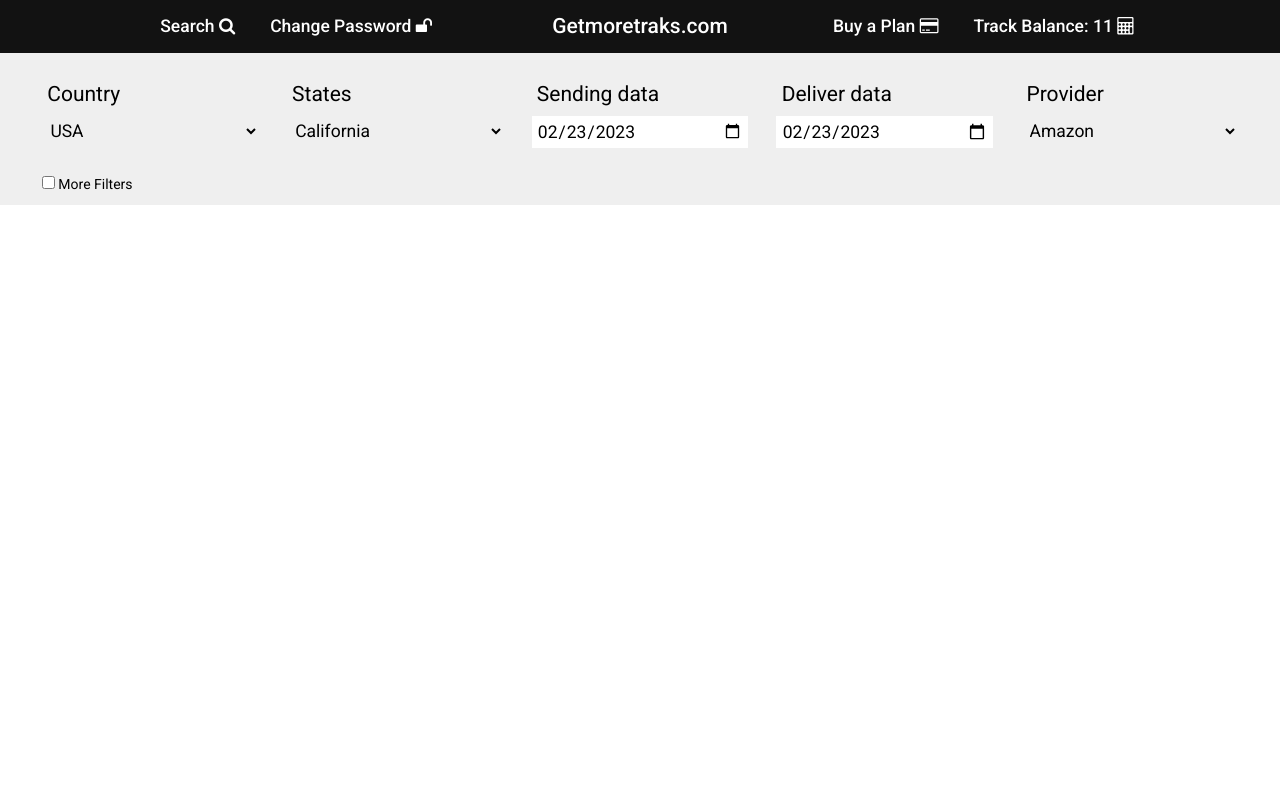
After one commit to EgorKondratyev/track, a Django app: template track/templates/home/track_search.html in a window 1280 px wide. The commit adds this page. Run offline with Django 3.2, Linux system fonts and the light colour scheme; the template is opened without the code that fills it: most values are stand-ins (such as "Sample title", 1, 10 or a date in 2020).

Commit message:
add page track search, update main page, updage login

```diff
--- /dev/null
+++ b/track/home/static/home/css/track_search.css
@@ -0,0 +1,319 @@
+@charset "UTF-8";
+@import url("https://fonts.googleapis.com/css2?family=Roboto:wght@300;400;500;700&display=swap");
+/*Обнуление*/
+* {
+  padding: 0;
+  margin: 0;
+  border: 0;
+  font-family: "Roboto", sans-serif;
+}
+
+*,
+*:before,
+*:after {
+  -webkit-box-sizing: border-box;
+  box-sizing: border-box;
+}
+
+:focus,
+:active {
+  outline: none;
+}
+
+a:focus,
+a:active {
+  outline: none;
+}
+
+nav,
+footer,
+header,
+aside {
+  display: block;
+}
+
+html,
+body {
+  height: 100%;
+  width: 100%;
+  font-size: 100%;
+  line-height: 1;
+  font-size: 14px;
+  -ms-text-size-adjust: 100%;
+  -moz-text-size-adjust: 100%;
+  -webkit-text-size-adjust: 100%;
+}
+
+input,
+button,
+textarea {
+  font-family: inherit;
+}
+
+input::-ms-clear {
+  display: none;
+}
+
+button {
+  cursor: pointer;
+}
+
+button::-moz-focus-inner {
+  padding: 0;
+  border: 0;
+}
+
+a,
+a:visited {
+  text-decoration: none;
+}
+
+a:hover {
+  text-decoration: none;
+}
+
+ul li {
+  list-style: none;
+}
+
+img {
+  vertical-align: top;
+}
+
+h1,
+h2,
+h3,
+h4,
+h5,
+h6 {
+  font-size: inherit;
+  font-weight: 400;
+}
+
+/*--------------------*/
+html {
+  scroll-behavior: smooth;
+}
+
+body.lock {
+  overflow: hidden;
+}
+
+.body {
+  display: -webkit-box;
+  display: -ms-flexbox;
+  display: flex;
+  max-width: 1200px;
+  margin: 0 auto;
+}
+
+.header {
+  position: fixed;
+  width: 100%;
+  z-index: 50;
+}
+.header::before {
+  content: "";
+  position: absolute;
+  background-color: #121212;
+  width: 100%;
+  height: 100%;
+  z-index: 2;
+}
+.header__body {
+  display: -webkit-box;
+  display: -ms-flexbox;
+  display: flex;
+  -webkit-box-pack: justify;
+      -ms-flex-pack: justify;
+          justify-content: space-between;
+}
+@media (max-width: 767px) {
+  .header__body {
+    padding: 1em;
+  }
+}
+.header__column {
+  display: -webkit-box;
+  display: -ms-flexbox;
+  display: flex;
+  -webkit-box-flex: 50%;
+      -ms-flex: 50%;
+          flex: 50%;
+  z-index: 2;
+  font-size: 1.25em;
+  -webkit-box-align: center;
+      -ms-flex-align: center;
+          align-items: center;
+  -webkit-box-pack: center;
+      -ms-flex-pack: center;
+          justify-content: center;
+}
+@media (max-width: 767px) {
+  .header__column {
+    display: none;
+  }
+}
+.header__link {
+  color: #ffffff;
+  padding: 1em;
+  font-weight: 500;
+  -webkit-transition: 0.5s;
+  transition: 0.5s;
+}
+.header__link:hover {
+  color: #121212;
+  background-color: #ffffff;
+}
+@media (max-width: 767px) {
+  .header__link {
+    display: block;
+    font-size: 1.5em;
+  }
+}
+.header__link_none {
+  pointer-events: none;
+  cursor: default;
+}
+.header__logo {
+  display: -webkit-box;
+  display: -ms-flexbox;
+  display: flex;
+  color: #ffffff;
+  z-index: 3;
+  font-size: 1.5em;
+  font-weight: 500;
+  -webkit-box-align: center;
+      -ms-flex-align: center;
+          align-items: center;
+  -webkit-box-pack: center;
+      -ms-flex-pack: center;
+          justify-content: center;
+}
+@media (max-width: 767px) {
+  .header__logo {
+    -webkit-box-pack: left;
+        -ms-flex-pack: left;
+            justify-content: left;
+  }
+}
+.header__burger {
+  display: none;
+  -webkit-transition: 1s;
+  transition: 1s;
+}
+@media (max-width: 767px) {
+  .header__burger {
+    display: block;
+    position: relative;
+    width: 2.15em;
+    height: 2.15em;
+    z-index: 2;
+  }
+  .header__burger span {
+    position: absolute;
+    background-color: #fff;
+    width: 100%;
+    height: 2px;
+    top: 1em;
+    left: 0;
+    -webkit-transition: 0.3s;
+    transition: 0.3s;
+  }
+  .header__burger::before, .header__burger::after {
+    content: "";
+    background-color: #fff;
+    position: absolute;
+    width: 100%;
+    height: 2px;
+    left: 0;
+    -webkit-transition: 0.5s;
+    transition: 0.5s;
+  }
+  .header__burger::before {
+    top: 3px;
+  }
+  .header__burger::after {
+    bottom: 3px;
+  }
+  .header__burger.active span {
+    -webkit-transform: scale(0);
+            transform: scale(0);
+  }
+  .header__burger.active::before {
+    -webkit-transform: rotate(45deg);
+            transform: rotate(45deg);
+    top: 1em;
+  }
+  .header__burger.active::after {
+    -webkit-transform: rotate(-45deg);
+            transform: rotate(-45deg);
+    bottom: 1em;
+  }
+}
+.header__menu {
+  display: none;
+  -webkit-transition: 0.5s;
+  transition: 0.5s;
+}
+@media (max-width: 767px) {
+  .header__menu {
+    position: fixed;
+    display: block;
+    background-color: #121212;
+    width: 100%;
+    height: 100%;
+    z-index: 1;
+    padding: 70px 10px 20px 10px;
+    top: -100%;
+    left: 0;
+    overflow: auto;
+  }
+}
+.header__menu.active {
+  top: 0;
+}
+
+.form {
+  background-color: #efefef;
+}
+.form__body {
+  padding: 5em 2em 0;
+}
+
+.delivery-form {
+  display: -webkit-box;
+  display: -ms-flexbox;
+  display: flex;
+  -ms-flex-wrap: wrap;
+      flex-wrap: wrap;
+}
+.delivery-form__item {
+  padding: 1em;
+  -webkit-box-flex: 20%;
+      -ms-flex: 20%;
+          flex: 20%;
+}
+.delivery-form__header {
+  margin: 0 0 0.5em 0;
+  font-size: 1.5em;
+  padding: 0 0 0 0.25em;
+}
+.delivery-form__input {
+  width: 100%;
+  padding: 0.3em;
+  font-size: 1.25em;
+}
+
+.select {
+  width: 100%;
+  padding: 0.25em;
+  font-size: 1.25em;
+}
+
+.additionally__item {
+  display: none;
+}
+.additionally__btn {
+  margin: 0 0.25em 0 0;
+}
--- a/track/home/urls.py
+++ b/track/home/urls.py
@@ -3,5 +3,6 @@ from django.urls import path
 from home import views
 
 urlpatterns = [
-    path('', views.main_page, name='main_page')
+    path('', views.main_page, name='main_page'),
+    path('search/', views.track_search, name='track_search')
 ]
--- /dev/null
+++ b/track/templates/home/track_search.html
@@ -0,0 +1,151 @@
+{% load static %}
+<!DOCTYPE html>
+<html lang="en">
+
+<head>
+    <meta charset="UTF-8">
+    <meta http-equiv="X-UA-Compatible" content="IE=edge">
+    <meta name="viewport" content="width=device-width, initial-scale=1.0">
+    <title>{{ title }}</title>
+    <link rel="stylesheet" href="https://stackpath.bootstrapcdn.com/font-awesome/4.7.0/css/font-awesome.min.css">
+    <link rel="stylesheet" href="{% static 'home/css/track_search.css' %}">
+</head>
+
+<body>
+
+    <div class="header">
+        <div class="header__body body">
+            <div class="header__column">
+                <a class="header__link" href="">Search <i class="fa fa-search"></i></a>
+                <a class="header__link" href="">Change Password <i class="fa fa-unlock"></i></a>
+            </div>
+            <div class="header__logo">Getmoretraks.com</div>
+            <div class="header__column">
+                <a class="header__link" href="">Buy a Plan <i class="fa fa-credit-card"></i></a>
+                <a class="header__link header__link_none" href="">Track Balance: 11 <i class="fa fa-calculator"></i></a>
+            </div>
+            <div class="header__burger">
+                <span></span>
+            </div>
+            <div class="header__menu">
+                <a class="header__link" href="">Search <i class="fa fa-search"></i></a>
+                <a class="header__link" href="">Change Password <i class="fa fa-unlock"></i></a>
+                <a class="header__link" href="">Buy a Plan <i class="fa fa-credit-card"></i></a>
+                <a class="header__link header__link_none" href="">Track Balance: 11 <i class="fa fa-calculator"></i></a>
+            </div>
+        </div>
+    </div>
+
+    <div class="form">
+        <div class="form__body">
+            <form id="tracks" action="#" class="delivery-form">
+
+                <div class="delivery-form__item">
+                    <div class="delivery-form__header">
+                        Country
+                    </div>
+                    <div class="delivery-form__body">
+                        <select class="select" name="" id="" form="tracks">
+                            <option value="">USA</option>
+                            <option value="">UK</option>
+                            <option value="">Canada</option>
+                            <option value="">Brazil</option>
+                            <option value="">Mexico</option>
+                        </select>
+                    </div>
+                </div>
+
+                <div class="delivery-form__item">
+                    <div class="delivery-form__header">
+                        States
+                    </div>
+                    <div class="delivery-form__body">
+                        <select class="select" name="" id="" form="tracks">
+                            <option value="">California</option>
+                            <option value="">Florida</option>
+                            <option value="">Colorado</option>
+                            <option value="">Connecticut</option>
+                            <option value="">Delaware</option>
+                        </select>
+                    </div>
+                </div>
+
+                <div class="delivery-form__item">
+                    <div class="delivery-form__header">Sending data</div>
+                    <div class="delivery-form__body">
+                        <input class="delivery-form__input" type="date" id="" name="" value="2023-02-23" form="tracks">
+                    </div>
+                </div>
+
+                <div class="delivery-form__item">
+                    <div class="delivery-form__header">Deliver data</div>
+                    <div class="delivery-form__body">
+                        <input class="delivery-form__input" type="date" id="" name="" value="2023-02-23" form="tracks">
+                    </div>
+                </div>
+
+                <div class="delivery-form__item">
+                    <div class="delivery-form__header">Provider</div>
+                    <div class="delivery-form__body">
+                        <select class="select" name="" id="" form="tracks">
+                            <option value="">Amazon</option>
+                            <option value="">Fnac</option>
+                            <option value="">eBay</option>
+                            <option value="">Fruugo</option>
+                        </select>
+                    </div>
+                </div>
+
+                <div class="delivery-form__item">
+                    <div class="delivery-form__body">
+                        <input type="checkbox" class="additionally__btn">More Filters
+                    </div>
+                </div>
+
+                <div class="delivery-form__item additionally__item">
+                    <div class="delivery-form__header">Earliest shipped date</div>
+                    <div class="delivery-form__body">
+                        <input class="delivery-form__input" type="date" id="" name="" value="2023-02-23" form="tracks">
+                    </div>
+                </div>
+
+                <div class="delivery-form__item additionally__item">
+                    <div class="delivery-form__header">Departure point</div>
+                    <div class="delivery-form__body">
+                        <div class="delivery-form__body">
+                            <select class="select" name="" id="" form="tracks">
+                                <option value="">New York City</option>
+                                <option value="">Los Angeles</option>
+                                <option value="">Chicago</option>
+                                <option value="">Houston</option>
+                                <option value="">Philadelphia</option>
+                            </select>
+                        </div>
+                    </div>
+                </div>
+
+                <div class="delivery-form__item additionally__item">
+                    <div class="delivery-form__header">Max weight</div>
+                    <div class="delivery-form__body">
+                        <input class="delivery-form__input" type="nuber" placeholder="Enter minimum weight">
+                    </div>
+                </div>
+
+                <div class="delivery-form__item additionally__item">
+                    <div class="delivery-form__header">Min weight</div>
+                    <div class="delivery-form__body">
+                        <input class="delivery-form__input" type="nuber" placeholder="Enter maximum weight">
+                    </div>
+                </div>
+
+            </form>
+        </div>
+    </div>
+
+    <script src="https://code.jquery.com/jquery-3.6.3.min.js"
+        integrity="sha256-pvPw+upLPUjgMXY0G+8O0xUf+/Im1MZjXxxgOcBQBXU=" crossorigin="anonymous"></script>
+    <script src="js/script.js"></script>
+
+</body>
+
+</html>
```
Also changed, not shown: track/home/views.py (+7 -0 lines), track/templates/home/main_page.html (+11 -3 lines), track/track/settings.py (+5 -2 lines), track/home/static/home/css/main_page.css (renamed from track/home/static/home/css/style.css), 1 other file.
